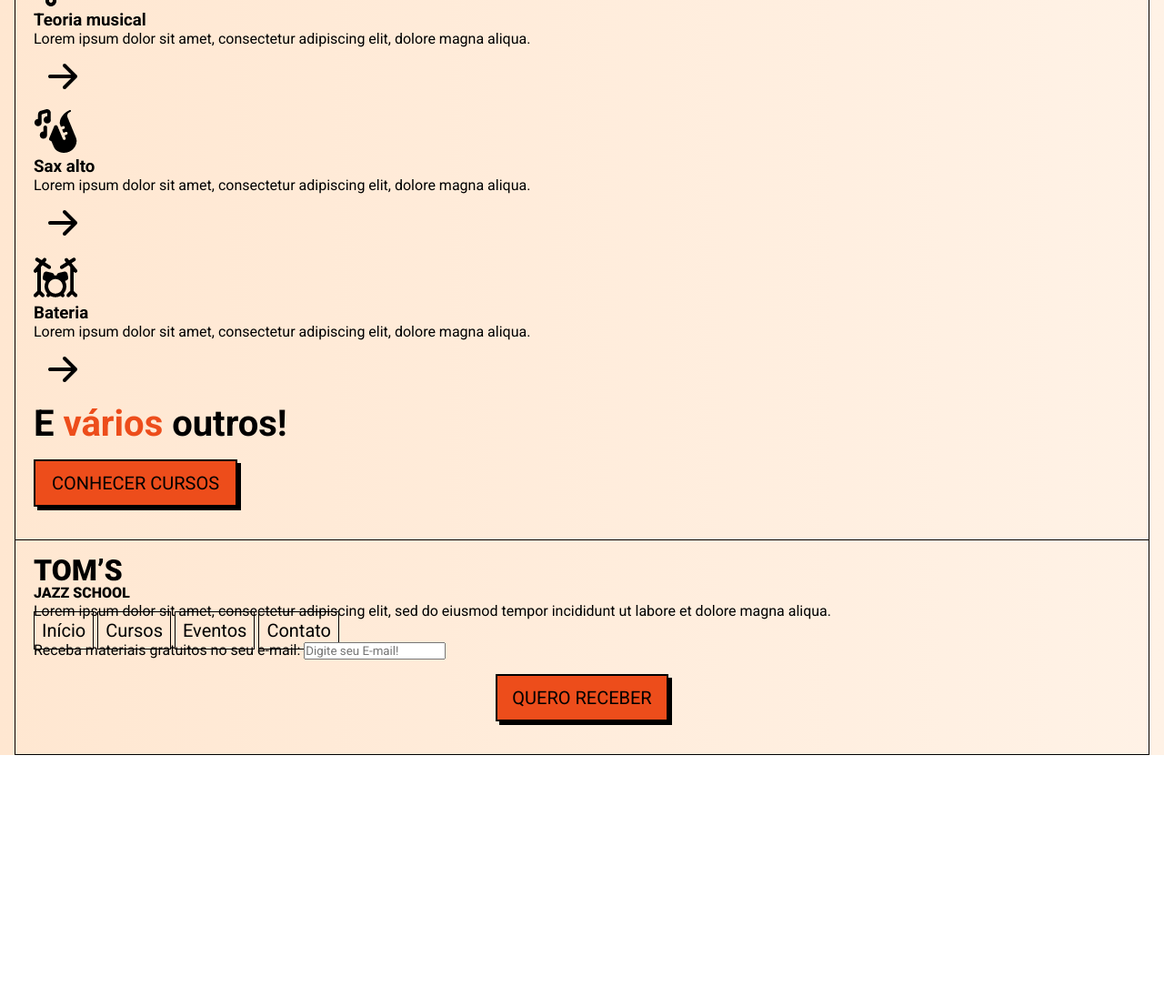
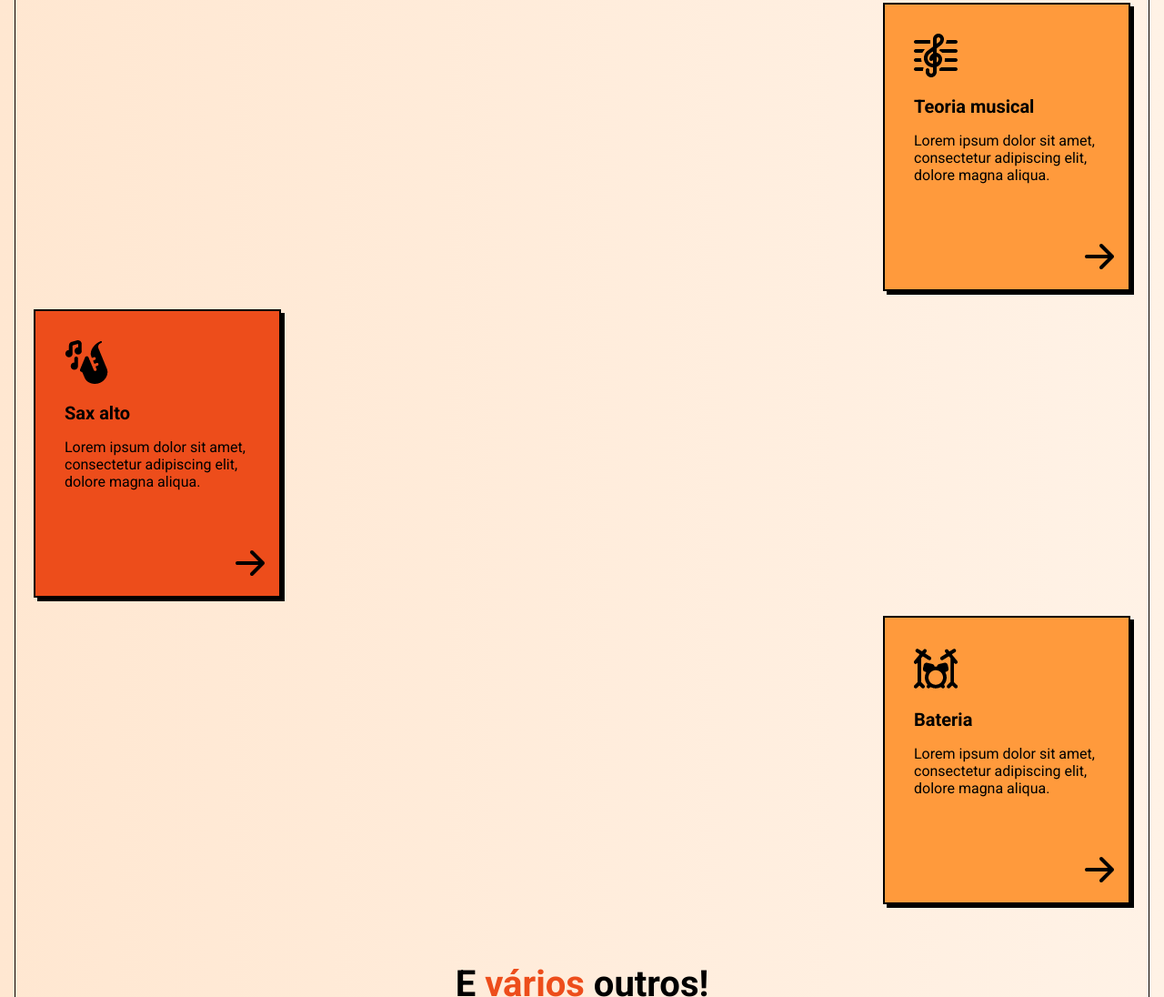
Before and after one commit to FernandoAlcantara-dev/Toms-jazz-school, a plain HTML site: page index.html in a window 1280 px wide. Shown: the part 1704-2800 px from the top of the page at 91% size. Before the commit the page ends 2534 px from the top, so only its background shows below. Drawn offline with Linux system fonts and the light colour scheme.

Commit message:
mobile first completo

```diff
--- a/assets/css/styles.css
+++ b/assets/css/styles.css
@@ -101,8 +101,6 @@ nav a{
 
     text-decoration: none;
     padding: .5rem;
-
-    border: 1px solid black;
 }
 
 /* SEÇÕES */
@@ -161,3 +159,70 @@ h2{
 
     top: -.75rem;
 }
+
+
+.courses-section{
+    padding-bottom: 8rem;
+}
+
+.cards{
+    display: flex;
+    flex-direction: column;
+    align-items: flex-start;
+    gap: 1.25rem;
+
+    margin-top: -8rem;
+
+    margin-bottom: 4rem;
+}
+
+.card{
+    background-color: var(--color-primary);
+    border: 2px solid var(--color-black);
+    box-shadow: 4px 4px 0 var(--color-black);
+
+    max-width: 17rem;
+    padding: 2rem 0 0 2rem;
+}
+
+.card:nth-child(2n){
+    align-self: flex-end;
+    background-color: var(--color-secondary);
+}
+
+.card h3{
+    font-size: 1.25rem;
+    margin: 1rem 0;
+}
+
+.card a{
+    display: block;
+    margin: 3rem 0 0 auto;
+    width: fit-content;
+}
+
+/* RODAPÉ */
+
+footer{
+    border-bottom: none;
+    padding: 1rem 1.25rem 4rem;
+}
+
+footer nav a{
+    display: block;
+    padding-left: 0;
+}
+
+footer form label{
+    display: block;
+    font-size: 1.5rem;
+}
+
+footer form input{
+    border: 2px solid var(--color-black);
+    box-shadow: 4px 4px 0 var(--color-black);
+    font-size: 1.5rem;
+
+    width: 100%;
+    padding: .5rem;
+}
--- a/index.html
+++ b/index.html
@@ -31,25 +31,25 @@
 
         <section class="courses-section">
             <div class="cards">
-                <article>
+                <article class="card">
                     <img src="assets/images/piano.png" alt="ilustração de um piano">
                     <h3>Piano popular</h3>
                     <p>Lorem ipsum dolor sit amet, consectetur adipiscing elit, dolore magna aliqua.</p>
                     <a href="#"><img src="assets/images/arrow-right.svg" alt="acessar página do curso"></a>
                 </article>
-                <article>
+                <article class="card">
                     <img src="assets/images/clef.png" alt="ilustração de uma nota musical">
                     <h3>Teoria musical</h3>
                     <p>Lorem ipsum dolor sit amet, consectetur adipiscing elit, dolore magna aliqua.</p>
                     <a href="#"><img src="assets/images/arrow-right.svg" alt="acessar página do curso"></a>
                 </article>
-                <article>
+                <article class="card">
                     <img src="assets/images/sax.png" alt="ilustração de um saxofone">
                     <h3>Sax alto</h3>
                     <p>Lorem ipsum dolor sit amet, consectetur adipiscing elit, dolore magna aliqua.</p>
                     <a href="#"><img src="assets/images/arrow-right.svg" alt="acessar página do curso"></a>
                 </article>
-                <article>
+                <article class="card">
                     <img src="assets/images/drums.png" alt="ilustração de umu bateria">
                     <h3>Bateria</h3>
                     <p>Lorem ipsum dolor sit amet, consectetur adipiscing elit, dolore magna aliqua.</p>
@@ -57,15 +57,15 @@
                 </article>
             </div>
 
-            <h2>E <span class="text-primary">vários</span> outros!</h2>
-            <a href="#" class="button mt-1 mb-1">Conhecer cursos</a>
+            <h2 class="text-center">E <span class="text-primary">vários</span> outros!</h2>
+            <a href="#" class="button mt-2 mx-auto">Conhecer cursos</a>
         </section>
 
     </main>
     <footer>
         <div>
-            <img src="assets/images/logo.svg" alt="logo da escola Tom´s Jazz School">
-            <p>Lorem ipsum dolor sit amet, consectetur adipiscing elit, sed do eiusmod tempor incididunt ut labore et dolore magna aliqua.</p>
+            <img class="mb-1" src="assets/images/logo.svg" alt="logo da escola Tom´s Jazz School">
+            <p class="mb-1">Lorem ipsum dolor sit amet, consectetur adipiscing elit, sed do eiusmod tempor incididunt ut labore et dolore magna aliqua.</p>
         </div>
 
         <nav>
@@ -76,8 +76,8 @@
         </nav>
 
         <form action="">
-            <label for="email">Receba materiais gratuitos no seu e-mail:</label>
-            <input type="email" name="email" id="email" placeholder="Digite seu E-mail!">
+            <label class="mb-1 mt-1" for="email">Receba materiais gratuitos no seu e-mail:</label>
+            <input class="mb-1" type="email" name="email" id="email" placeholder="Digite seu e-mail!">
             <button type="submit" class="button mt-1 mx-auto mb-1">Quero receber</button>
         </form>
     </footer>
```
